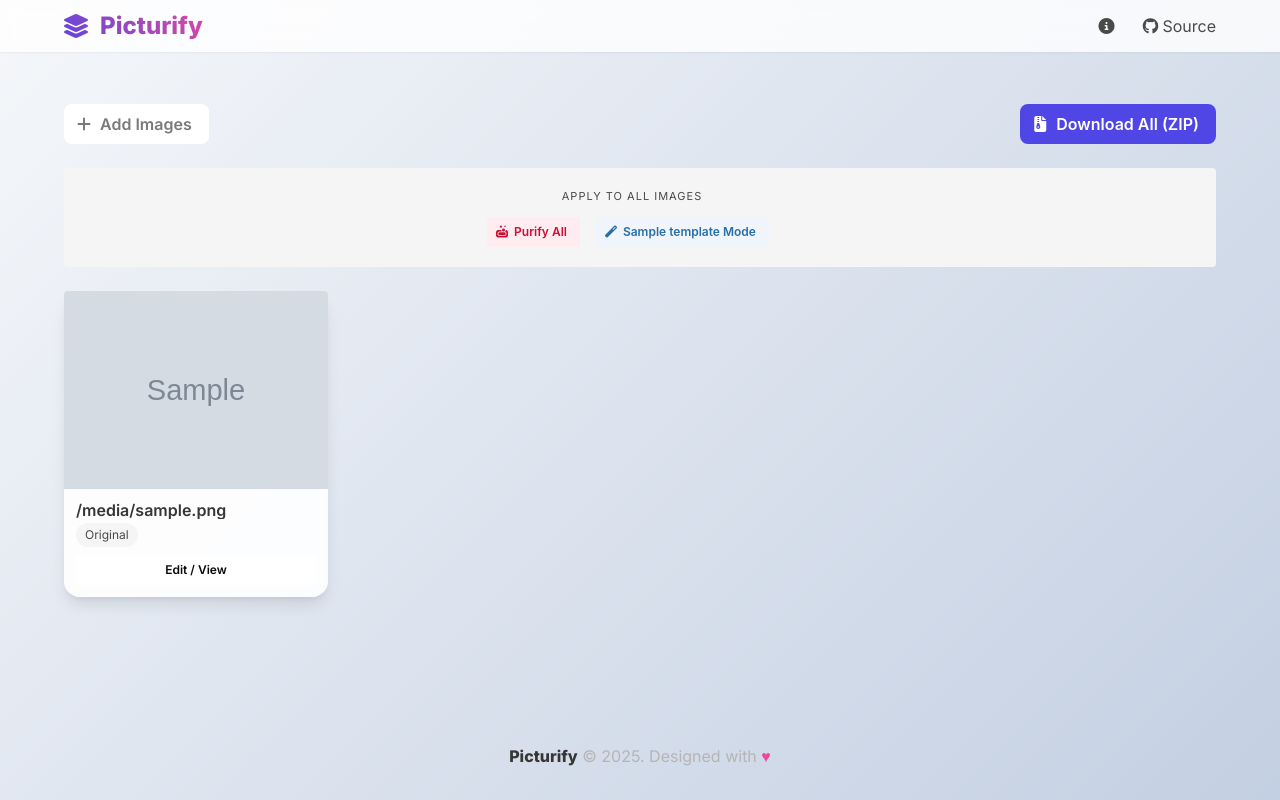
After one commit to ClementLG/Picturify, a Flask app: template app/templates/batch_results.html in a window 1280 px wide. The commit adds this page. Run offline with Flask 3, Linux system fonts and the light colour scheme; the template is opened without the code that fills it: most values are stand-ins (such as "Sample title", 1, 10 or a date in 2020); grey boxes marked "Sample" are stand-in pictures.

Commit message:
multi-edit

```diff
--- /dev/null
+++ b/app/templates/batch_results.html
@@ -0,0 +1,111 @@
+{% extends "base.html" %}
+
+{% block content %}
+<div class="container fade-in-up">
+    <!-- Header -->
+    <div class="level mb-5">
+        <div class="level-left">
+            <a href="{{ url_for('main.index') }}" class="button is-white has-text-grey">
+                <span class="icon"><i class="fas fa-plus"></i></span>
+                <span>Add Images</span>
+            </a>
+        </div>
+        <div class="level-right">
+            <form action="{{ url_for('main.download_batch') }}" method="POST">
+                <input type="hidden" name="csrf_token" value="{{ csrf_token() }}">
+                <button type="submit" class="button is-primary">
+                    <span class="icon"><i class="fas fa-file-archive"></i></span>
+                    <span>Download All (ZIP)</span>
+                </button>
+            </form>
+        </div>
+    </div>
+
+    <!-- Global Actions Bar -->
+    <div class="notification is-light has-text-centered mb-5 shadow-sm">
+        <p class="heading mb-3">Apply to All Images</p>
+        <div class="buttons is-centered">
+            <!-- Purify All -->
+            <form action="{{ url_for('main.batch_action') }}" method="POST" style="margin-right:0.5rem;">
+                <input type="hidden" name="csrf_token" value="{{ csrf_token() }}">
+                <input type="hidden" name="action" value="purify">
+                <button type="submit" class="button is-danger is-light is-small">
+                    <span class="icon"><i class="fas fa-soap"></i></span>
+                    <span>Purify All</span>
+                </button>
+            </form>
+
+            <!-- Template Actions -->
+            {% for t in template_list %}
+            <form action="{{ url_for('main.batch_action') }}" method="POST" style="margin-right:0.5rem;">
+                <input type="hidden" name="csrf_token" value="{{ csrf_token() }}">
+                <input type="hidden" name="action" value="template_{{ t }}">
+                <button type="submit" class="button is-info is-light is-small">
+                    <span class="icon"><i class="fas fa-magic"></i></span>
+                    <span>{{ t|capitalize }} Mode</span>
+                </button>
+            </form>
+            {% endfor %}
+        </div>
+    </div>
+
+    <!-- Grid View -->
+    <div class="columns is-multiline is-variable is-4">
+        {% for filename in filenames %}
+        <div class="column is-6-tablet is-4-desktop is-3-widescreen">
+            <div class="card h-100 shadow-sm hover-elevate">
+                <div class="card-image">
+                    <figure class="image is-4by3">
+                        <a href="{{ url_for('main.result', filename=filename) }}">
+                            <img src="{{ url_for('static', filename='uploads/' + filename) }}" alt="Image"
+                                style="object-fit: cover; border-radius: 0.25rem 0.25rem 0 0;">
+                        </a>
+                    </figure>
+                </div>
+                <div class="card-content p-3">
+                    <div class="media mb-2">
+                        <div class="media-content" style="overflow: hidden;">
+                            <p class="title is-6 is-ellipsis" title="{{ filename }}">{{ filename }}</p>
+                            <p class="subtitle is-7 has-text-grey">
+                                {% if filename.startswith('optimized_') %}
+                                <span class="tag is-info is-light is-rounded">Optimized</span>
+                                {% elif filename.startswith('purified_') %}
+                                <span class="tag is-success is-light is-rounded">Purified</span>
+                                {% else %}
+                                <span class="tag is-light is-rounded">Original</span>
+                                {% endif %}
+                            </p>
+                        </div>
+                    </div>
+                    <a href="{{ url_for('main.result', filename=filename) }}"
+                        class="button is-small is-fullwidth is-white border-dashed">
+                        <span>Edit / View</span>
+                    </a>
+                </div>
+            </div>
+        </div>
+        {% endfor %}
+    </div>
+</div>
+
+<style>
+    .is-ellipsis {
+        white-space: nowrap;
+        overflow: hidden;
+        text-overflow: ellipsis;
+    }
+
+    .hover-elevate {
+        transition: transform 0.2s, box-shadow 0.2s;
+    }
+
+    .hover-elevate:hover {
+        transform: translateY(-3px);
+        box-shadow: 0 10px 15px -3px rgba(0, 0, 0, 0.1), 0 4px 6px -2px rgba(0, 0, 0, 0.05);
+    }
+
+    .border-dashed {
+        border: 1px dashed #cbd5e1;
+    }
+</style>
+{% endblock %}
--- a/config.py
+++ b/config.py
@@ -3,9 +3,10 @@ import os
 class Config:
     SECRET_KEY = os.environ.get('SECRET_KEY') or 'you-will-never-guess'
     UPLOAD_FOLDER = os.path.join(os.path.abspath(os.path.dirname(__file__)), 'app', 'static', 'uploads')
-    MAX_CONTENT_LENGTH = 25 * 1024 * 1024  # 25 MB max upload size
+    MAX_CONTENT_LENGTH = 150 * 1024 * 1024  # 25 MB max upload size
     ALLOWED_EXTENSIONS = {'png', 'jpg', 'jpeg', 'tiff', 'webp'}
     MAX_STORED_FILES = 100
+    MAX_BATCH_SIZE = 10
     CLEANUP_PROBABILITY = 0.5
     MAX_FILE_AGE_SECONDS = 60
 
```
Also changed, not shown: app/main/routes.py (+132 -8 lines), app/templates/index.html (+101 -5 lines), app/templates/result.html (+7 -0 lines).
